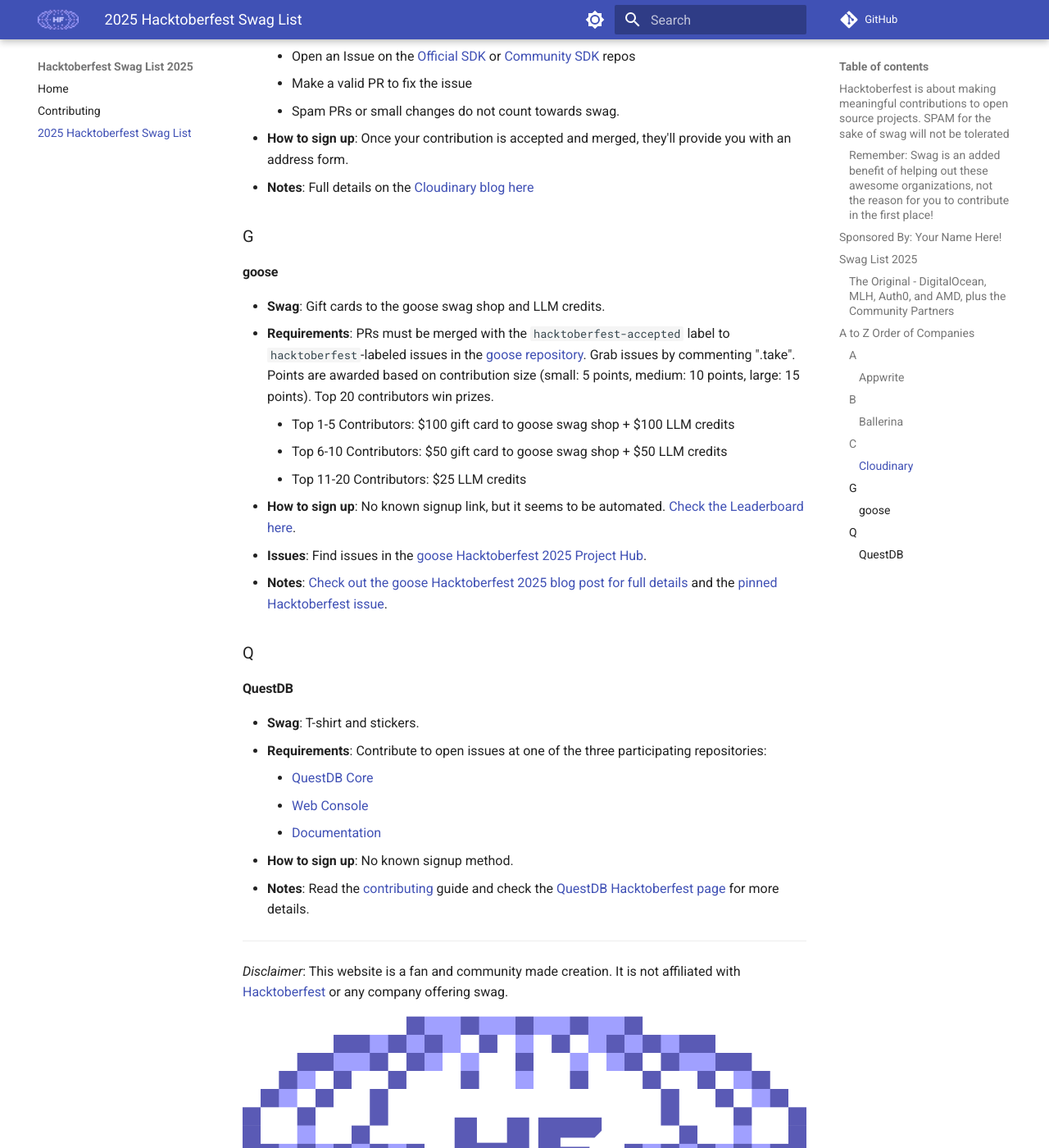
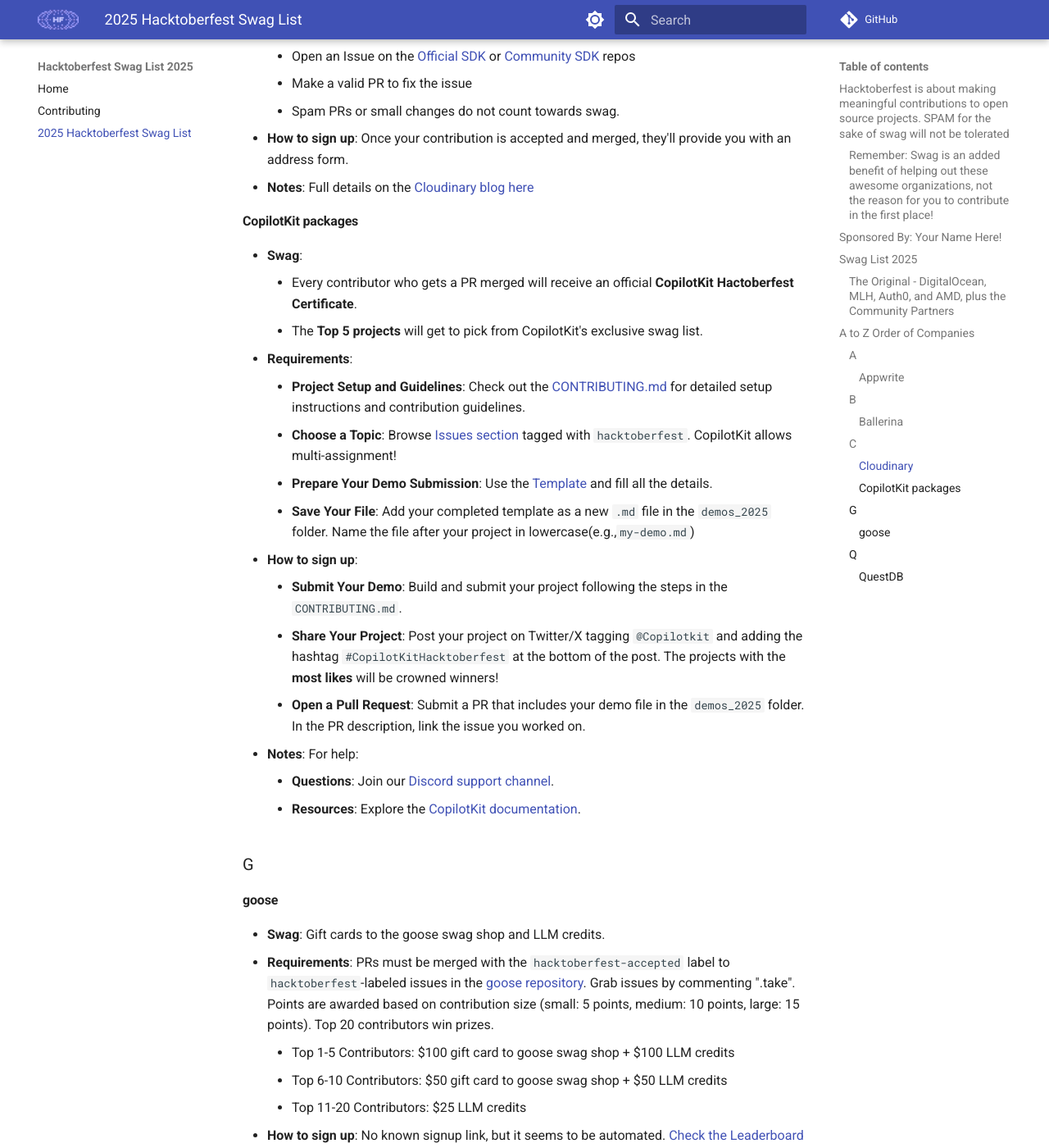
Before and after one commit to crweiner/hacktoberfest-swag-list, an MkDocs documentation site: the page built from docs/list.md, in a window 1280 px wide and 1400 px high, scrolled down 2261 px. Shown: the whole window at 82% size. Built offline with MkDocs 1.6.1 and Material for MkDocs 9.7.7, drawn with Linux system fonts in a browser that asks for light colours; plug-ins that fetch from the network failed and are left out; comment, search, counter and statistics services are not loaded.

Commit message:
Added CopilotKit in the list.md

```diff
--- a/docs/list.md
+++ b/docs/list.md
@@ -67,6 +67,24 @@
 - **How to sign up**: Once your contribution is accepted and merged, they'll provide you with an address form.
 - **Notes**: Full details on the [Cloudinary blog here](https://cloudinary.com/blog/hacktoberfest-2025)
 
+#### CopilotKit packages
+
+- **Swag**:
+    - Every contributor who gets a PR merged will receive an official **CopilotKit Hactoberfest Certificate**.
+    - The **Top 5 projects** will get to pick from CopilotKit's exclusive swag list.
+- **Requirements**:
+    - **Project Setup and Guidelines**: Check out the [CONTRIBUTING.md](https://github.com/CopilotKit/CopilotKit/blob/main/community/content/CONTRIBUTING.md) for detailed setup instructions and contribution guidelines.
+    - **Choose a Topic**: Browse [Issues section](https://github.com/CopilotKit/CopilotKit/issues) tagged with `hacktoberfest`. CopilotKit allows multi-assignment!
+    - **Prepare Your Demo Submission**: Use the [Template](https://github.com/CopilotKit/CopilotKit/blob/main/community/content/TEMPLATE.md) and fill all the details.
+    - **Save Your File**: Add your completed template as a new `.md` file in the `demos_2025` folder. Name the file after your project in lowercase(e.g.,`my-demo.md`)
+- **How to sign up**:
+    - **Submit Your Demo**: Build and submit your project following the steps in the `CONTRIBUTING.md`.
+    - **Share Your Project**: Post your project on Twitter/X tagging `@Copilotkit` and adding the hashtag `#CopilotKitHacktoberfest` at the bottom of the post. The projects with the **most likes** will be crowned winners!
+    - **Open a Pull Request**: Submit a PR that includes your demo file in the `demos_2025` folder. In the PR description, link the issue you worked on.
+- **Notes**: For help:
+    - **Questions**: Join our [Discord support channel](https://discord.com/invite/6dffbvGU3D).
+    - **Resources**: Explore the [CopilotKit documentation](https://docs.copilotkit.ai/?ref=github_readme).
+
 ### G
 
 #### **goose**
```
